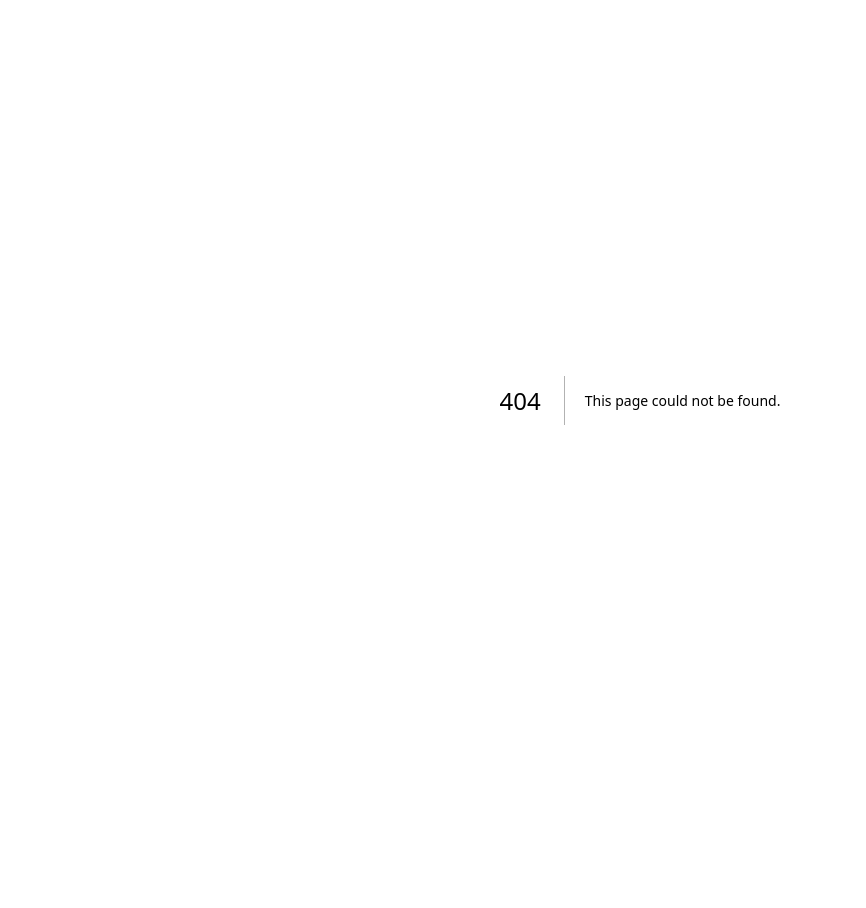
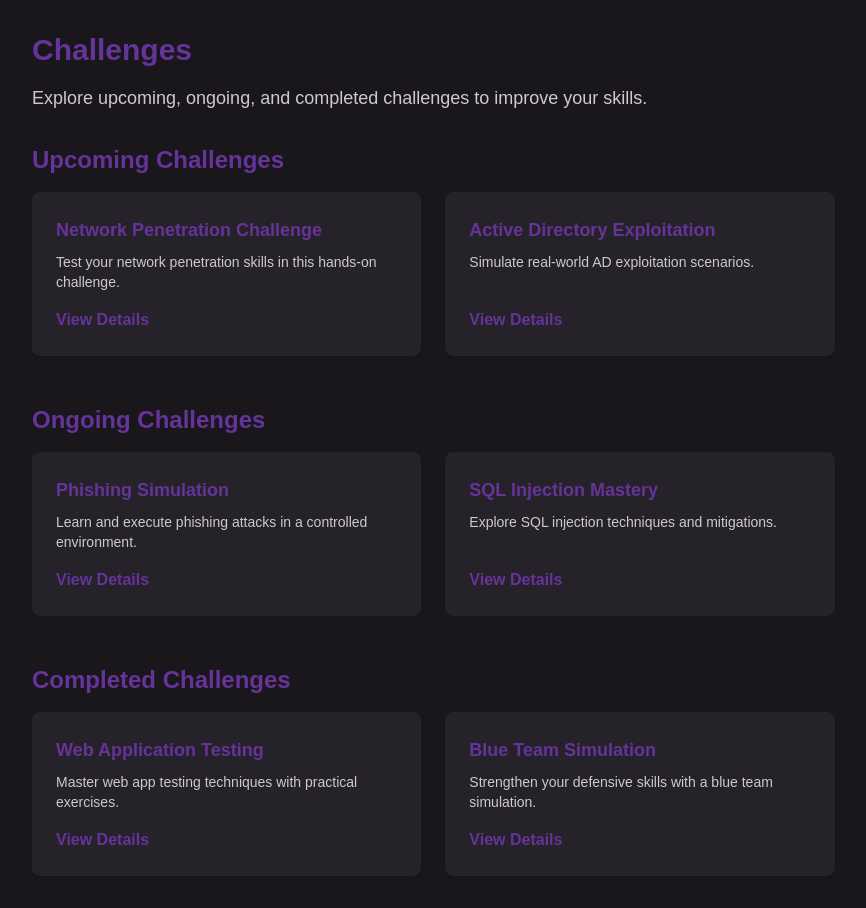
Before and after one commit to Ricksanchez-c137-og/vax-labs-new, a Next.js app: page /challenges in a window 1280 px wide. Before the commit this address had no page. Shown: the whole page, without its empty margins (0-866 px from the left). Before the commit the page ends 800 px from the top, so only its background shows below. Built offline with nearby package versions, Linux system fonts and the light colour scheme.

Commit message:
courese/challenges landing page

```diff
--- a/app/(Students)/students/dashboard/page.tsx
+++ b/app/(Students)/students/dashboard/page.tsx
@@ -11,12 +11,6 @@ export default async function StudentsDashboard() {
   if (!user || user.role !== "STUDENT") {
     return <p>Unauthorized. Please log in as a student.</p>;
   }
-
-  // Mock Data for Courses (Replace with dynamic fetch from backend later)
-  const courses = [
-    { id: 1, name: "Cybersecurity Basics" },
-    { id: 2, name: "Advanced Pentesting Techniques" },
-  ];
 
   return (
     <div className="min-h-screen flex bg-background text-foreground font-ubuntu">
@@ -41,7 +35,7 @@ export default async function StudentsDashboard() {
               <FaTasks className="text-2xl" />
               <span className="text-sm">Challenges</span>
             </a>
-            <a href="#" className="flex flex-col items-center space-y-2 text-muted-foreground hover:text-primary">
+            <a href="/courses" className="flex flex-col items-center space-y-2 text-muted-foreground hover:text-primary">
               <FaTrophy className="text-2xl" />
               <span className="text-sm">Courses</span>
             </a>
@@ -86,39 +80,64 @@ export default async function StudentsDashboard() {
 
         {/* Grid Content */}
         <div className="grid grid-cols-1 md:grid-cols-2 lg:grid-cols-3 gap-6">
-          {/* Upcoming Challenges */}
-          <div className="p-6 bg-card rounded-lg shadow">
+         {/* Upcoming Challenges */}
+          <div className="p-6 bg-card rounded-lg shadow hover:shadow-lg transition-all">
             <h2 className="text-lg font-bold mb-4">Upcoming Challenges</h2>
             <div className="grid grid-cols-2 gap-4">
-              <Link href="/challenges/1" className="w-full h-24 bg-muted rounded-md hover:shadow-lg flex items-center justify-center text-center"> Challenge 1</Link>
-              <Link href="/challenges/2" className="w-full h-24 bg-muted rounded-md hover:shadow-lg flex items-center justify-center text-center">Challenge 2</Link>
+              <Link
+                href="/challenges"
+                className="w-full h-24 bg-muted rounded-md hover:shadow-lg flex items-center justify-center text-center transition-all"
+              >
+                Challenge 1
+              </Link>
+              <Link
+                href="/challenges"
+                className="w-full h-24 bg-muted rounded-md hover:shadow-lg flex items-center justify-center text-center transition-all"
+              >
+                Challenge 2
+              </Link>
             </div>
           </div>
 
           {/* Learning Paths */}
-          <div className="p-6 bg-card rounded-lg shadow">
+          <div className="p-6 bg-card rounded-lg shadow hover:shadow-lg transition-all">
             <h2 className="text-lg font-bold mb-4">Learning Paths Enrolled</h2>
             <div className="grid grid-cols-2 gap-4">
-              <Link href="/learning-paths/1" className="w-full h-24 bg-muted rounded-md hover:shadow-lg flex items-center justify-center text-center">Path 1</Link>
-              <Link href="/learning-paths/2" className="w-full h-24 bg-muted rounded-md hover:shadow-lg flex items-center justify-center text-center">Path 2</Link>
+              <Link
+                href="/learning-paths"
+                className="w-full h-24 bg-muted rounded-md hover:shadow-lg flex items-center justify-center text-center transition-all"
+              >
+                Path 1
+              </Link>
+              <Link
+                href="/learning-paths"
+                className="w-full h-24 bg-muted rounded-md hover:shadow-lg flex items-center justify-center text-center transition-all"
+              >
+                Path 2
+              </Link>
             </div>
           </div>
 
           {/* Courses Enrolled */}
-          <div className="p-6 bg-card rounded-lg shadow">
+          <div className="p-6 bg-card rounded-lg shadow hover:shadow-lg transition-all">
             <h2 className="text-lg font-bold mb-4">Courses Enrolled</h2>
             <div className="grid grid-cols-2 gap-4">
-              {courses.map((course) => (
-                <Link
-                  key={course.id}
-                  href={`/courses/${course.id}`}
-                  className="w-full h-24 bg-muted rounded-md hover:shadow-lg flex items-center justify-center text-center"
-                >
-                  <span>{course.name}</span>
-                </Link>
-              ))}
+              <Link
+                href="/courses"
+                className="w-full h-24 bg-muted rounded-md hover:shadow-lg flex items-center justify-center text-center transition-all"
+              >
+                Course 1
+              </Link>
+              <Link
+                href="/courses"
+                className="w-full h-24 bg-muted rounded-md hover:shadow-lg flex items-center justify-center text-center transition-all"
+              >
+                Course 2
+              </Link>
             </div>
           </div>
+
+
         </div>
       </main>
     </div>
--- /dev/null
+++ b/app/(challenges)/challenges/page.tsx
@@ -0,0 +1,93 @@
+"use client";
+
+import Link from "next/link";
+
+export default function ChallengesPage() {
+  // Mock Data for Challenges (Replace with dynamic fetch from backend later)
+  const upcomingChallenges = [
+    { id: 1, name: "Network Penetration Challenge", description: "Test your network penetration skills in this hands-on challenge." },
+    { id: 2, name: "Active Directory Exploitation", description: "Simulate real-world AD exploitation scenarios." },
+  ];
+
+  const ongoingChallenges = [
+    { id: 3, name: "Phishing Simulation", description: "Learn and execute phishing attacks in a controlled environment." },
+    { id: 4, name: "SQL Injection Mastery", description: "Explore SQL injection techniques and mitigations." },
+  ];
+
+  const completedChallenges = [
+    { id: 5, name: "Web Application Testing", description: "Master web app testing techniques with practical exercises." },
+    { id: 6, name: "Blue Team Simulation", description: "Strengthen your defensive skills with a blue team simulation." },
+  ];
+
+  return (
+    <div className="min-h-screen bg-background text-foreground font-ubuntu p-8">
+      <header className="mb-8">
+        <h1 className="text-3xl font-bold mb-4 text-primary">Challenges</h1>
+        <p className="text-lg text-muted-foreground">
+          Explore upcoming, ongoing, and completed challenges to improve your skills.
+        </p>
+      </header>
+      <div className="space-y-12">
+        {/* Upcoming Challenges */}
+        <section>
+          <h2 className="text-2xl font-bold text-primary mb-4">Upcoming Challenges</h2>
+          <div className="grid grid-cols-1 sm:grid-cols-2 lg:grid-cols-3 gap-6">
+            {upcomingChallenges.map((challenge) => (
+              <Link
+                key={challenge.id}
+                href={`/challenges/${challenge.id}`}
+                className="p-6 bg-card rounded-lg shadow hover:shadow-lg transition-all flex flex-col justify-between"
+              >
+                <div>
+                  <h3 className="text-lg font-bold text-primary">{challenge.name}</h3>
+                  <p className="text-sm text-muted-foreground mt-2">{challenge.description}</p>
+                </div>
+                <span className="mt-4 text-primary font-semibold hover:underline">View Details</span>
+              </Link>
+            ))}
+          </div>
+        </section>
+
+        {/* Ongoing Challenges */}
+        <section>
+          <h2 className="text-2xl font-bold text-primary mb-4">Ongoing Challenges</h2>
+          <div className="grid grid-cols-1 sm:grid-cols-2 lg:grid-cols-3 gap-6">
+            {ongoingChallenges.map((challenge) => (
+              <Link
+                key={challenge.id}
+                href={`/challenges/${challenge.id}`}
+                className="p-6 bg-card rounded-lg shadow hover:shadow-lg transition-all flex flex-col justify-between"
+              >
+                <div>
+                  <h3 className="text-lg font-bold text-primary">{challenge.name}</h3>
+                  <p className="text-sm text-muted-foreground mt-2">{challenge.description}</p>
+                </div>
+                <span className="mt-4 text-primary font-semibold hover:underline">View Details</span>
+              </Link>
+            ))}
+          </div>
+        </section>
+
+        {/* Completed Challenges */}
+        <section>
+          <h2 className="text-2xl font-bold text-primary mb-4">Completed Challenges</h2>
+          <div className="grid grid-cols-1 sm:grid-cols-2 lg:grid-cols-3 gap-6">
+            {completedChallenges.map((challenge) => (
+              <Link
+                key={challenge.id}
+                href={`/challenges/${challenge.id}`}
+                className="p-6 bg-card rounded-lg shadow hover:shadow-lg transition-all flex flex-col justify-between"
+              >
+                <div>
+                  <h3 className="text-lg font-bold text-primary">{challenge.name}</h3>
+                  <p className="text-sm text-muted-foreground mt-2">{challenge.description}</p>
+                </div>
+                <span className="mt-4 text-primary font-semibold hover:underline">View Details</span>
+              </Link>
+            ))}
+          </div>
+        </section>
+      </div>
+    </div>
+  );
+}
--- /dev/null
+++ b/app/(courses)/courses/page.tsx
@@ -0,0 +1,93 @@
+"use client";
+
+import Link from "next/link";
+
+export default function CoursesPage() {
+  // Mock Data for Courses (Replace with dynamic fetch from backend later)
+  const enrolledCourses = [
+    { id: 1, name: "Cybersecurity Basics", description: "Learn the fundamentals of cybersecurity." },
+    { id: 2, name: "Advanced Pentesting Techniques", description: "Master advanced techniques in penetration testing." },
+  ];
+
+  const notYetStartedCourses = [
+    { id: 3, name: "Introduction to SOC Operations", description: "Begin your SOC journey with this introductory course." },
+    { id: 4, name: "Incident Response Essentials", description: "Learn how to handle cybersecurity incidents effectively." },
+  ];
+
+  const upcomingCourses = [
+    { id: 5, name: "Threat Intelligence Fundamentals", description: "Understand the basics of threat intelligence." },
+    { id: 6, name: "Advanced Malware Analysis", description: "Dive into the world of malware and learn advanced techniques." },
+  ];
+
+  return (
+    <div className="min-h-screen bg-background text-foreground font-ubuntu p-8">
+      <header className="mb-8">
+        <h1 className="text-3xl font-bold mb-4 text-primary">Courses</h1>
+        <p className="text-lg text-muted-foreground">
+          Explore your enrolled courses, new courses to start, and upcoming opportunities.
+        </p>
+      </header>
+      <div className="space-y-12">
+        {/* Enrolled Courses */}
+        <section>
+          <h2 className="text-2xl font-bold text-primary mb-4">Enrolled Courses</h2>
+          <div className="grid grid-cols-1 sm:grid-cols-2 lg:grid-cols-3 gap-6">
+            {enrolledCourses.map((course) => (
+              <Link
+                key={course.id}
+                href={`/courses/${course.id}`}
+                className="p-6 bg-card rounded-lg shadow hover:shadow-lg transition-all flex flex-col justify-between"
+              >
+                <div>
+                  <h3 className="text-lg font-bold text-primary">{course.name}</h3>
+                  <p className="text-sm text-muted-foreground mt-2">{course.description}</p>
+                </div>
+                <span className="mt-4 text-primary font-semibold hover:underline">View Details</span>
+              </Link>
+            ))}
+          </div>
+        </section>
+
+        {/* Not Yet Started Courses */}
+        <section>
+          <h2 className="text-2xl font-bold text-primary mb-4">Not Yet Started</h2>
+          <div className="grid grid-cols-1 sm:grid-cols-2 lg:grid-cols-3 gap-6">
+            {notYetStartedCourses.map((course) => (
+              <Link
+                key={course.id}
+                href={`/courses/${course.id}`}
+                className="p-6 bg-card rounded-lg shadow hover:shadow-lg transition-all flex flex-col justify-between"
+              >
+                <div>
+                  <h3 className="text-lg font-bold text-primary">{course.name}</h3>
+                  <p className="text-sm text-muted-foreground mt-2">{course.description}</p>
+                </div>
+                <span className="mt-4 text-primary font-semibold hover:underline">View Details</span>
+              </Link>
+            ))}
+          </div>
+        </section>
+
+        {/* Upcoming Courses */}
+        <section>
+          <h2 className="text-2xl font-bold text-primary mb-4">Upcoming Courses</h2>
+          <div className="grid grid-cols-1 sm:grid-cols-2 lg:grid-cols-3 gap-6">
+            {upcomingCourses.map((course) => (
+              <Link
+                key={course.id}
+                href={`/courses/${course.id}`}
+                className="p-6 bg-card rounded-lg shadow hover:shadow-lg transition-all flex flex-col justify-between"
+              >
+                <div>
+                  <h3 className="text-lg font-bold text-primary">{course.name}</h3>
+                  <p className="text-sm text-muted-foreground mt-2">{course.description}</p>
+                </div>
+                <span className="mt-4 text-primary font-semibold hover:underline">View Details</span>
+              </Link>
+            ))}
+          </div>
+        </section>
+      </div>
+    </div>
+  );
+}
```
